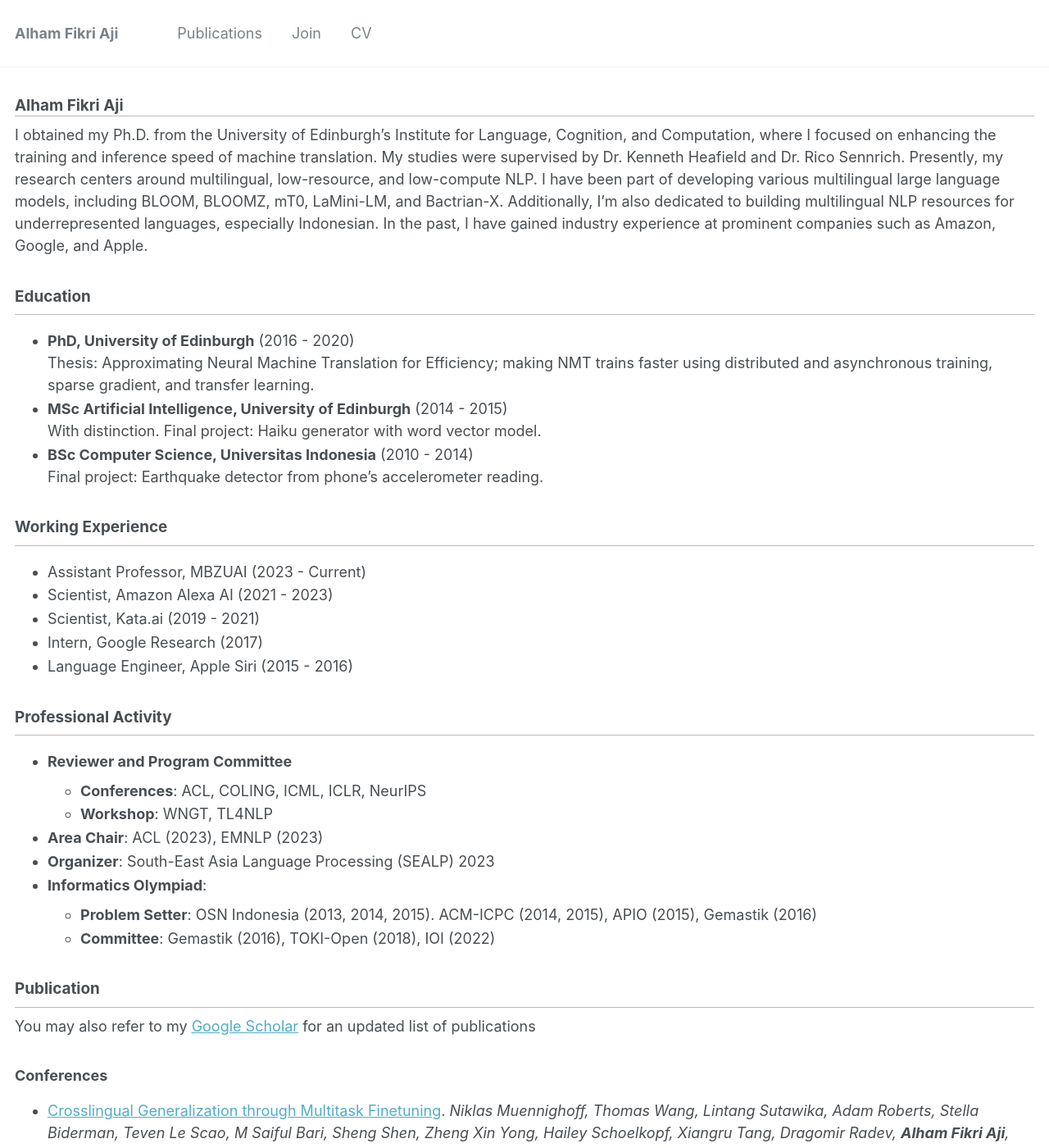
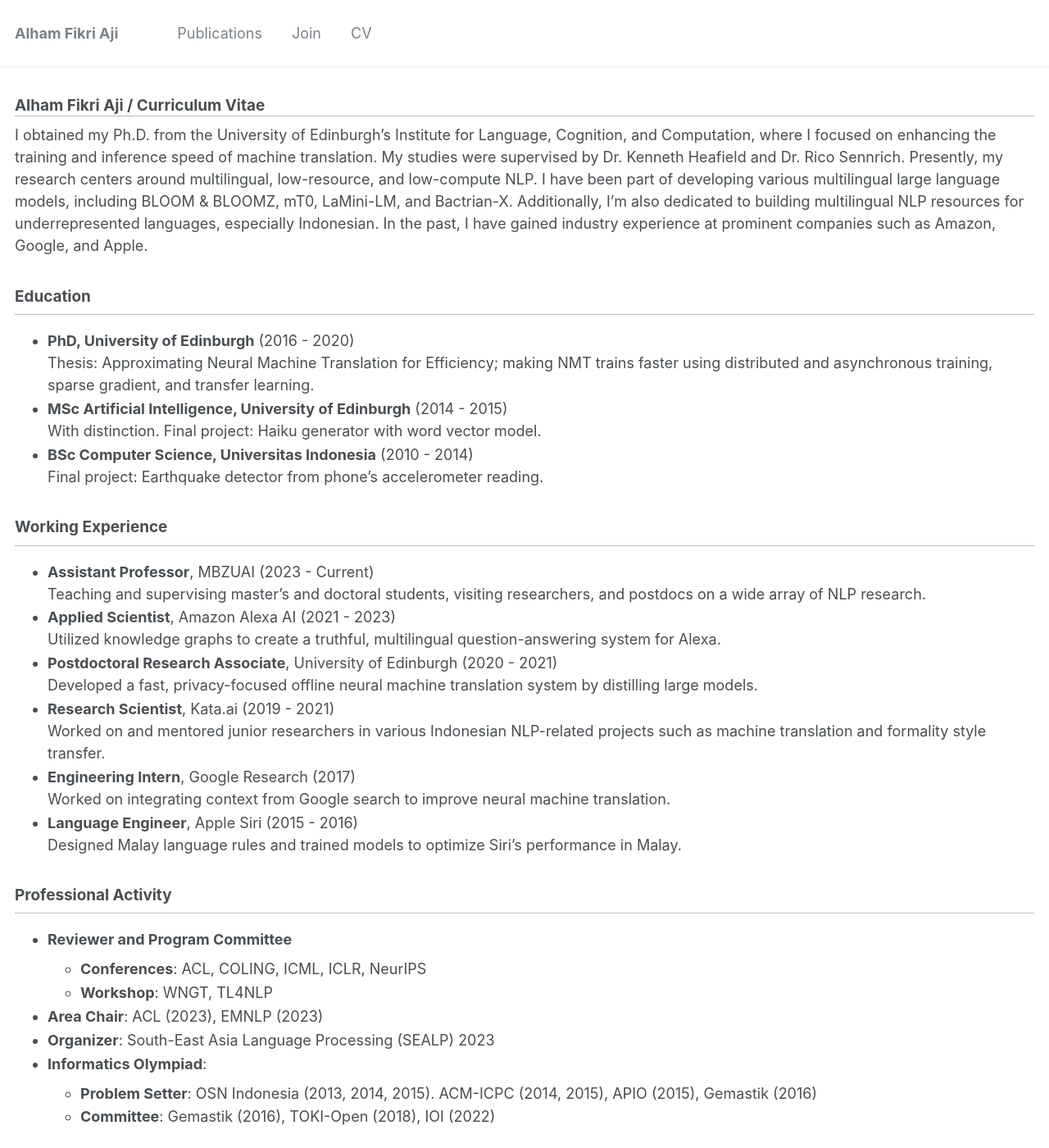
Before and after one commit to afaji/afaji.github.io, a Jekyll site: the page built from _pages/cv.md, in a window 1280 px wide and 1400 px high. Shown: the whole window at 82% size. Built offline with Jekyll 4.4.1, drawn with Linux system fonts in a browser that asks for light colours.

Commit message:
Update cv.md

```diff
--- a/_pages/cv.md
+++ b/_pages/cv.md
@@ -8,9 +8,9 @@ redirect_from:
 ---
 
 {% include base_path %}
-# Alham Fikri Aji
+# Alham Fikri Aji / Curriculum Vitae
 
-I obtained my Ph.D. from the University of Edinburgh's Institute for Language, Cognition, and Computation, where I focused on enhancing the training and inference speed of machine translation. My studies were supervised by Dr. Kenneth Heafield and Dr. Rico Sennrich. Presently, my research centers around multilingual, low-resource, and low-compute NLP. I have been part of developing various multilingual large language models, including BLOOM, BLOOMZ, mT0, LaMini-LM, and Bactrian-X. Additionally, I'm also dedicated to building multilingual NLP resources for underrepresented languages, especially Indonesian. In the past, I have gained industry experience at prominent companies such as Amazon, Google, and Apple.
+I obtained my Ph.D. from the University of Edinburgh's Institute for Language, Cognition, and Computation, where I focused on enhancing the training and inference speed of machine translation. My studies were supervised by Dr. Kenneth Heafield and Dr. Rico Sennrich. Presently, my research centers around multilingual, low-resource, and low-compute NLP. I have been part of developing various multilingual large language models, including BLOOM & BLOOMZ, mT0, LaMini-LM, and Bactrian-X. Additionally, I'm also dedicated to building multilingual NLP resources for underrepresented languages, especially Indonesian. In the past, I have gained industry experience at prominent companies such as Amazon, Google, and Apple.
 
 ## Education
 
@@ -23,11 +23,18 @@ I obtained my Ph.D. from the University of Edinburgh's Institute for Language, C
 
 ## Working Experience
 
-* Assistant Professor, MBZUAI (2023 - Current)
-* Scientist, Amazon Alexa AI (2021 - 2023)
-* Scientist, Kata.ai (2019 - 2021)
-* Intern, Google Research (2017)
-* Language Engineer, Apple Siri (2015 - 2016)
+* **Assistant Professor**, MBZUAI (2023 - Current)\
+  Teaching and supervising master's and doctoral students, visiting researchers, and postdocs on a wide array of NLP research.
+* **Applied Scientist**, Amazon Alexa AI (2021 - 2023)\
+  Utilized knowledge graphs to create a truthful, multilingual question-answering system for Alexa.
+* **Postdoctoral Research Associate**, University of Edinburgh (2020 - 2021)\
+ Developed a fast, privacy-focused offline neural machine translation system by distilling large models.
+* **Research Scientist**, Kata.ai (2019 - 2021)\
+  Worked on and mentored junior researchers in various Indonesian NLP-related projects such as machine translation and formality style transfer.
+* **Engineering Intern**, Google Research (2017)\
+  Worked on integrating context from Google search to improve neural machine translation.
+* **Language Engineer**, Apple Siri (2015 - 2016)\
+  Designed Malay language rules and trained models to optimize Siri's performance in Malay.
 
 ## Professional Activity
 
```
